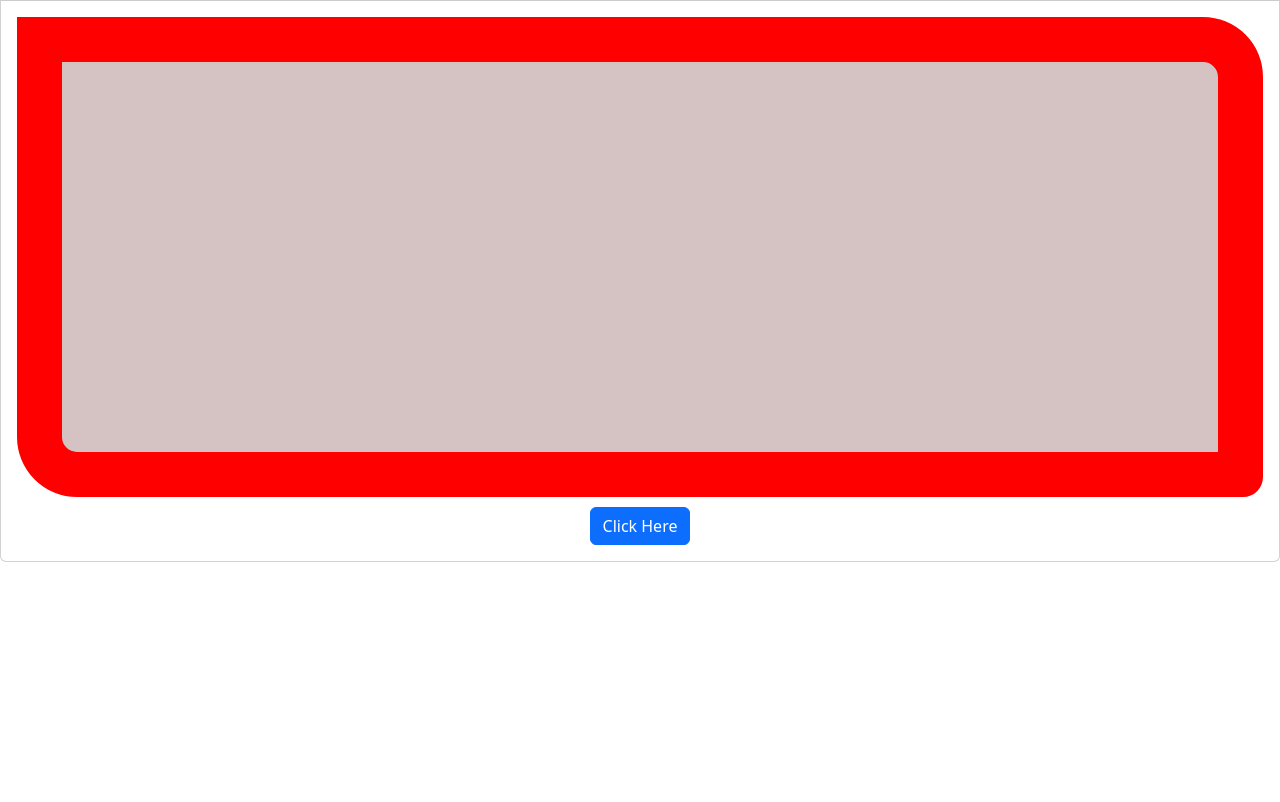
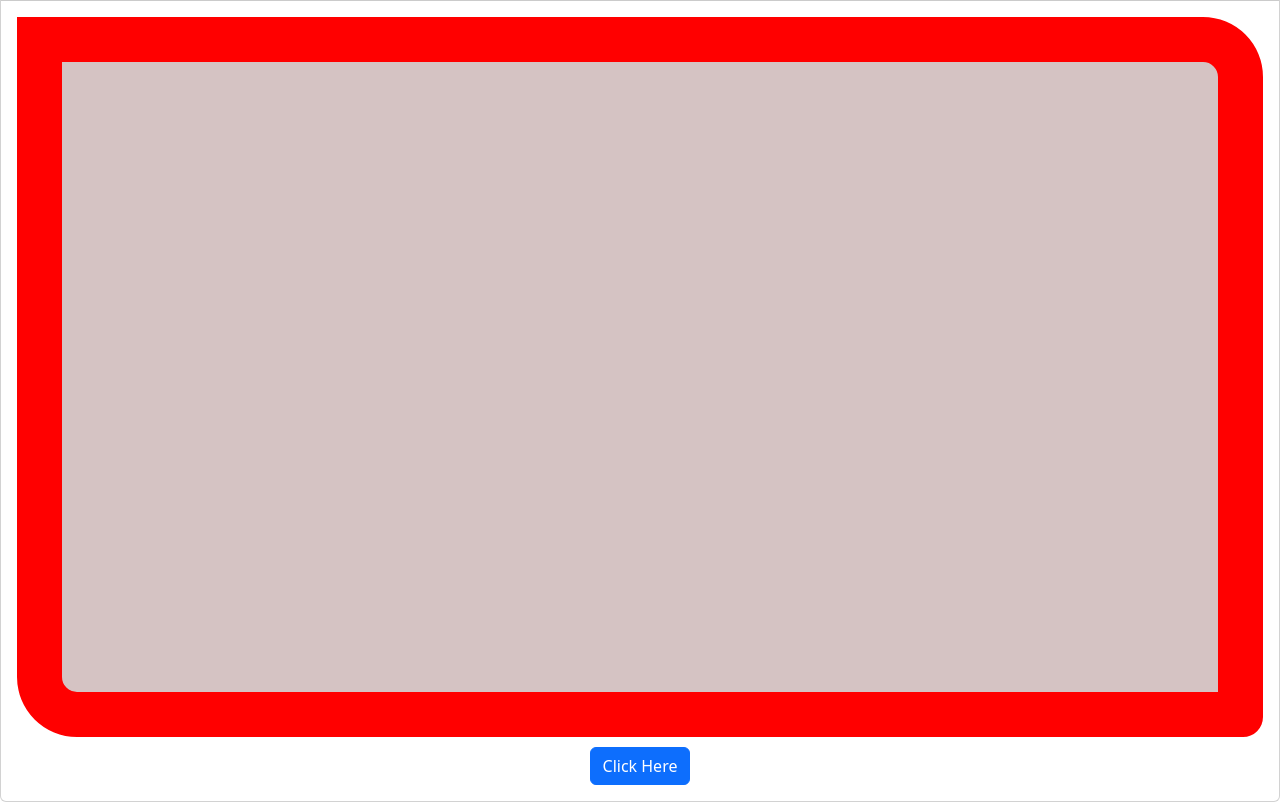
Before and after one commit to macs007007/jokesworld, a plain HTML site: page index.html in a window 1280 px wide. Shown: the part 73-875 px from the top of the page. Before the commit the page ends 800 px from the top, so only its background shows below. Drawn offline with nearby package versions, Linux system fonts and the light colour scheme.

Commit message:
Update index.html

```diff
--- a/index.html
+++ b/index.html
@@ -14,7 +14,7 @@
          <h1 style="font-family:poppins,serif;">Jokes World</h1>
         </div>
         <div class="card-body">
-          <div class="print" style="height:60vh; border: 45px solid red; box-sizing: border-box; background: rgb(213, 195, 195);border-radius: 0px 60px 20px 60px;
+          <div class="print" style="height:90vh; border: 45px solid red; box-sizing: border-box; background: rgb(213, 195, 195);border-radius: 0px 60px 20px 60px;
           margin-bottom: 10px; padding: 25px;">
 
           </div>
```
